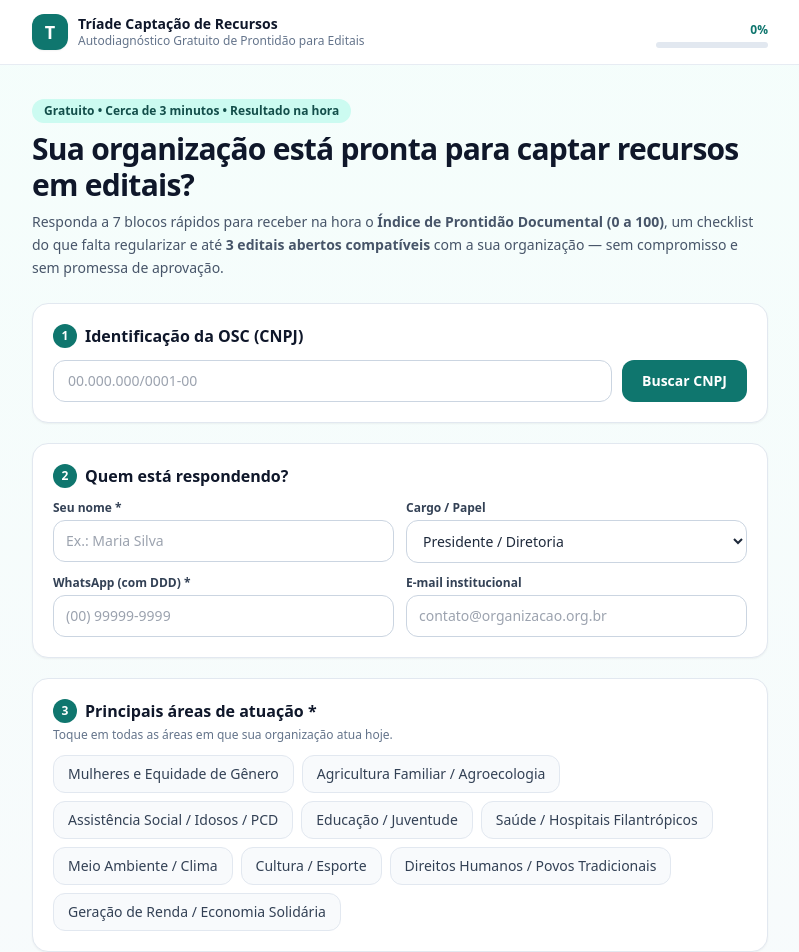
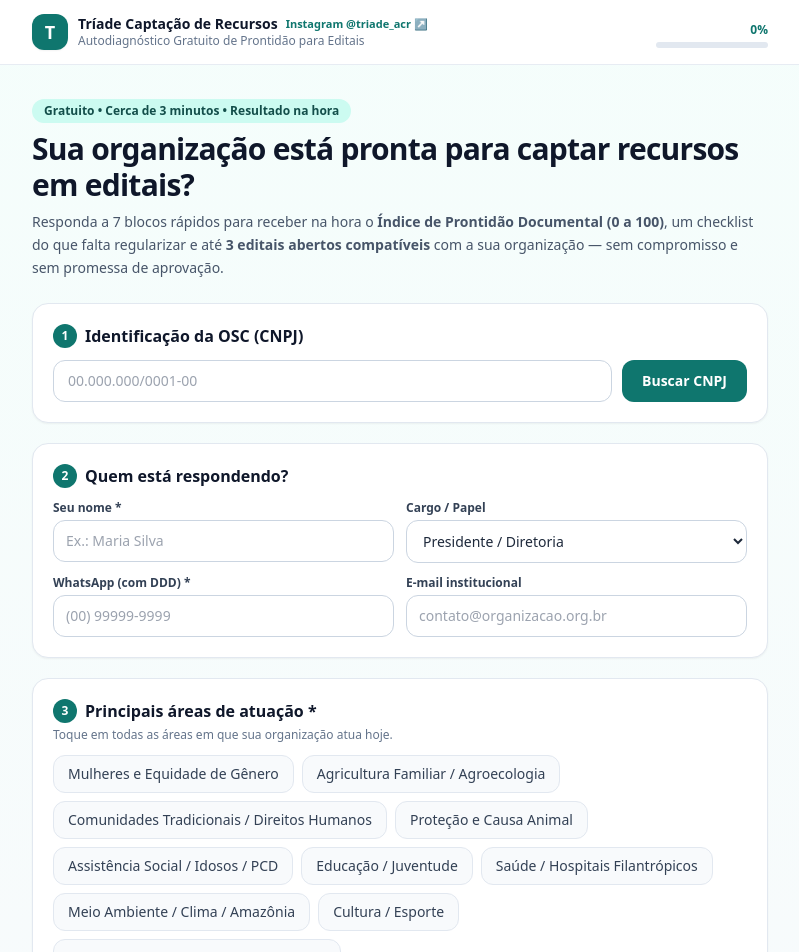
Before and after one commit to Kamibony/triade-matchmaker-ui, a SvelteKit app: page /diagnostico in a window 1280 px wide. Shown: the top 952 px of the page, without its empty margins (240-1039 px from the left). Built offline with nearby package versions, Linux system fonts and the light colour scheme.

Commit message:
feat(diagnostico): add @triade_acr Instagram ID and Causa Animal theme

```diff
--- a/src/lib/diagnostico-scoring.ts
+++ b/src/lib/diagnostico-scoring.ts
@@ -9,19 +9,22 @@ export type TierClass = 'Tier A' | 'Tier B' | 'Tier C';
 
 export const LGPD_CONSENT_VERSION = 'LGPD_v1_2026-11-23';
 export const LGPD_CONTROLLER_NAME = 'Tríade Captação de Recursos';
+export const LGPD_INSTAGRAM_HANDLE = '@triade_acr';
+export const LGPD_INSTAGRAM_URL = 'https://www.instagram.com/triade_acr/';
 export const LGPD_PRIVACY_EMAIL = 'triade.captacaoderecursos@gmail.com';
 export const LGPD_CONSENT_TEXT =
   'Autorizo a Tríade Captação de Recursos (controladora dos dados) a armazenar as informações deste formulário para gerar meu diagnóstico documental e avisar sobre editais compatíveis, podendo solicitar exclusão a qualquer momento pelo e-mail triade.captacaoderecursos@gmail.com.';
 
 export const AREAS_ATUACAO_OPTIONS = [
   { id: 'mulheres', label: 'Mulheres e Equidade de Gênero', keywords: ['mulher', 'mulheres', 'genero', 'equidade', 'feminino'] },
-  { id: 'agro', label: 'Agricultura Familiar / Agroecologia', keywords: ['agricultura', 'familiar', 'agroecologia', 'rural', 'alimentos', 'cooperativa', 'agro'] },
+  { id: 'agro', label: 'Agricultura Familiar / Agroecologia', keywords: ['agricultura', 'familiar', 'agroecologia', 'rural', 'alimentos', 'cooperativa', 'agro', 'extrativismo'] },
+  { id: 'direitos_humanos', label: 'Comunidades Tradicionais / Direitos Humanos', keywords: ['tradicionais', 'comunidades', 'quilombola', 'indigena', 'ribeirinho', 'ribeirinha', 'extrativista', 'direitos', 'humanos', 'cidadania', 'racial'] },
+  { id: 'causa_animal', label: 'Proteção e Causa Animal', keywords: ['animal', 'animais', 'pet', 'cao', 'caes', 'gato', 'gatos', 'fauna', 'veterinario', 'castracao', 'protecao'] },
   { id: 'assistencia', label: 'Assistência Social / Idosos / PCD', keywords: ['assistencia', 'social', 'idoso', 'idosos', 'pcd', 'deficiencia', 'vulnerabilidade', 'suas'] },
   { id: 'educacao', label: 'Educação / Juventude', keywords: ['educacao', 'juventude', 'jovens', 'crianca', 'adolescente', 'escola', 'capacitacao'] },
   { id: 'saude', label: 'Saúde / Hospitais Filantrópicos', keywords: ['saude', 'hospital', 'filantropico', 'cuidado', 'atendimento'] },
-  { id: 'meio_ambiente', label: 'Meio Ambiente / Clima', keywords: ['meio', 'ambiente', 'ambiental', 'clima', 'floresta', 'agua', 'sustentabilidade', 'residuos'] },
+  { id: 'meio_ambiente', label: 'Meio Ambiente / Clima / Amazônia', keywords: ['meio', 'ambiente', 'ambiental', 'clima', 'floresta', 'amazonia', 'agua', 'sustentabilidade', 'residuos'] },
   { id: 'cultura_esporte', label: 'Cultura / Esporte', keywords: ['cultura', 'cultural', 'arte', 'esporte', 'patrimonio', 'musica'] },
-  { id: 'direitos_humanos', label: 'Direitos Humanos / Povos Tradicionais', keywords: ['direitos', 'humanos', 'quilombola', 'indigena', 'tradicionais', 'cidadania', 'racial'] },
   { id: 'geracao_renda', label: 'Geração de Renda / Economia Solidária', keywords: ['renda', 'economia', 'solidaria', 'empreendedorismo', 'trabalho', 'produtivo', 'artesanato'] }
 ] as const;
 
--- a/src/lib/server/diagnostico-whatsapp.ts
+++ b/src/lib/server/diagnostico-whatsapp.ts
@@ -144,7 +144,7 @@ export function buildDiagnosticoUrl(
 export function buildDiagnosticoOpenerMessage(lead: Pick<DiagnosticoCampaignLead, 'nome'>): string {
   const orgName = (lead?.nome || 'sua organização').trim();
   return (
-    `Olá, equipe da ${orgName}! Aqui é da Tríade Captação de Recursos.\n\n` +
+    `Olá, equipe da ${orgName}! Aqui é da Tríade Captação de Recursos (Instagram: @triade_acr).\n\n` +
     `Preparamos um autodiagnóstico gratuito (leva cerca de 3 minutos) que mostra o nível de prontidão documental da organização e editais abertos hoje para o seu CNPJ — sem compromisso e sem promessa de aprovação.\n\n` +
     `Deseja receber o link personalizado da ${orgName} por aqui?\n` +
     `Responda *SIM* para receber ou *NÃO* caso prefira não receber mensagens.`
@@ -165,10 +165,10 @@ export function buildDiagnosticoLinkReplyMessage(
 }
 
 export const DIAGNOSTICO_OPT_OUT_REPLY =
-  'Combinado! Já registramos sua preferência e bloqueamos este número para não receber novas mensagens da Tríade Captação de Recursos. Desejamos muito sucesso ao trabalho de vocês!';
+  'Combinado! Já registramos sua preferência e bloqueamos este número para não receber novas mensagens da Tríade Captação de Recursos (@triade_acr). Desejamos muito sucesso ao trabalho de vocês!';
 
 export const DIAGNOSTICO_CLARIFICATION_REPLY =
-  'Este canal é automático para envio do autodiagnóstico gratuito da Tríade Captação de Recursos. Responda *SIM* para receber o link personalizado (onde explicamos tudo e mostramos editais abertos) ou *NÃO* para não receber novas mensagens.';
+  'Este canal é automático para envio do autodiagnóstico gratuito da Tríade Captação de Recursos (Instagram: @triade_acr). Responda *SIM* para receber o link personalizado (onde explicamos tudo e mostramos editais abertos) ou *NÃO* para não receber novas mensagens.';
 
 /**
  * Classificador determinístico (sem IA) para respostas do funil SIM / NÃO do /diagnostico.
--- a/src/routes/diagnostico/+page.svelte
+++ b/src/routes/diagnostico/+page.svelte
@@ -4,6 +4,8 @@
     AREAS_ATUACAO_OPTIONS,
     LGPD_CONSENT_TEXT,
     LGPD_CONTROLLER_NAME,
+    LGPD_INSTAGRAM_HANDLE,
+    LGPD_INSTAGRAM_URL,
     LGPD_PRIVACY_EMAIL,
     SELOS_OPTIONS,
     type AtaStatus,
@@ -353,7 +355,17 @@
           T
         </div>
         <div>
-          <p class="text-sm font-bold text-slate-900 leading-tight">{LGPD_CONTROLLER_NAME}</p>
+          <div class="flex flex-wrap items-center gap-x-2 gap-y-0.5">
+            <p class="text-sm font-bold text-slate-900 leading-tight">{LGPD_CONTROLLER_NAME}</p>
+            <a
+              href={LGPD_INSTAGRAM_URL}
+              target="_blank"
+              rel="noopener noreferrer"
+              class="text-[11px] font-semibold text-teal-700 hover:text-teal-900 hover:underline"
+            >
+              Instagram {LGPD_INSTAGRAM_HANDLE} ↗
+            </a>
+          </div>
           <p class="text-xs text-slate-500">Autodiagnóstico Gratuito de Prontidão para Editais</p>
         </div>
       </div>
```
